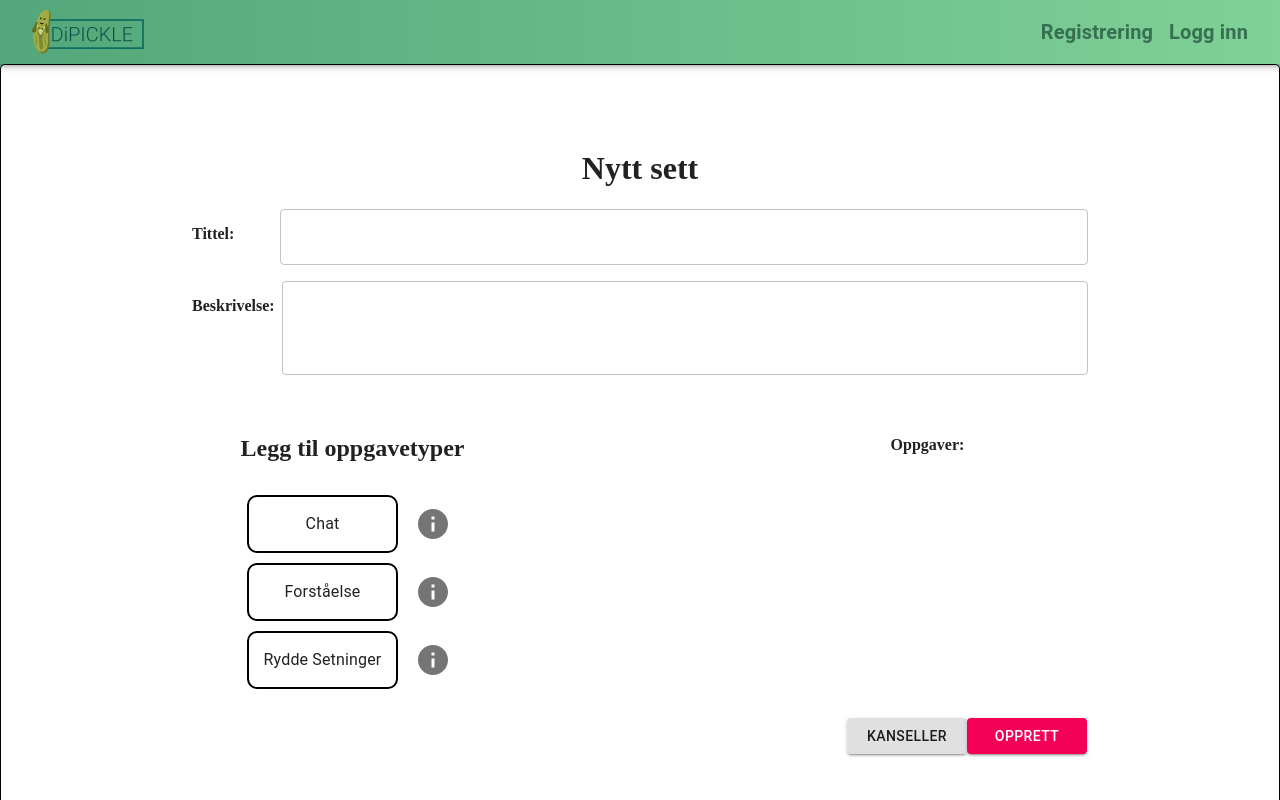
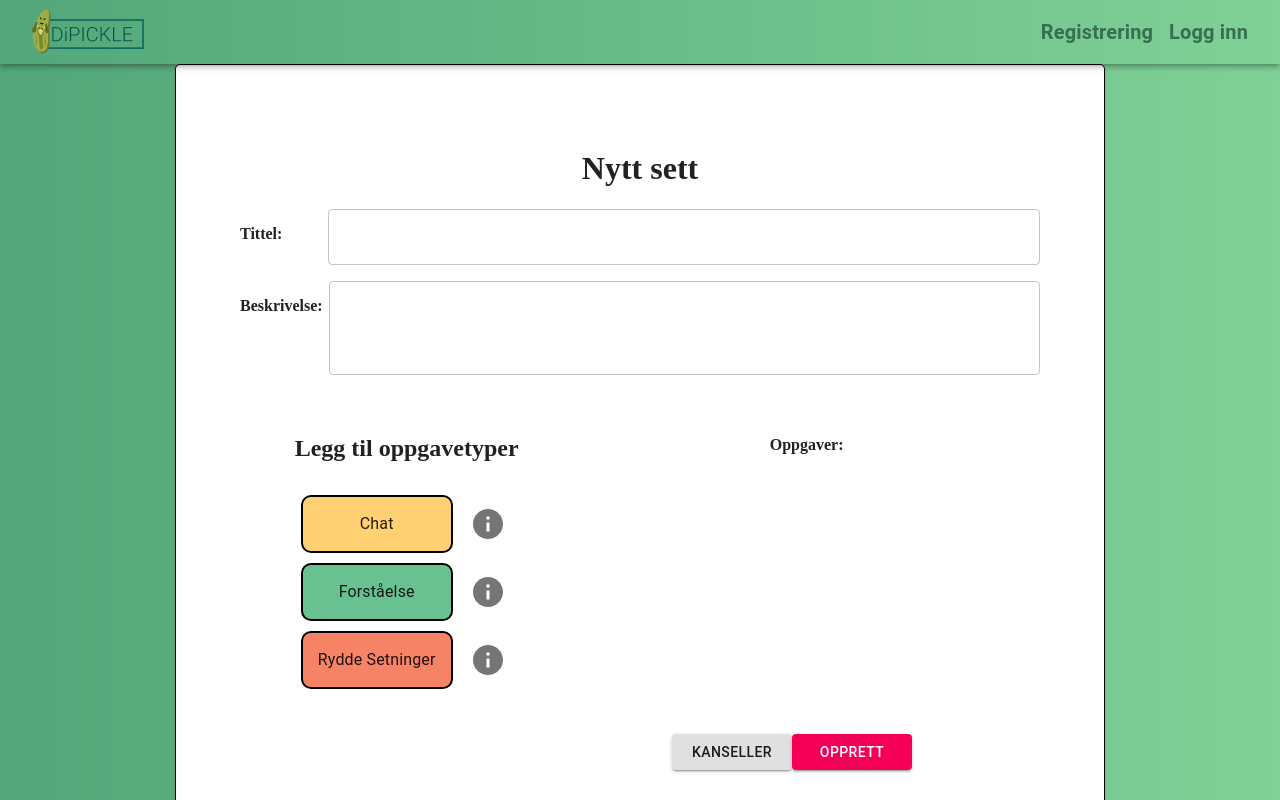
Before and after one commit to phajsi/LIM01, a React (Create React App) app in the folder frontend/: page /createexercise in a window 1280 px wide. Shown: the top 800 px of the page. Built offline with nearby package versions, Linux system fonts and the light colour scheme.

Commit message:
Made custom deletebutton for chip in createexercise

```diff
--- a/frontend/src/containers/CreateExercises/CreateExercises.js
+++ b/frontend/src/containers/CreateExercises/CreateExercises.js
@@ -12,6 +12,7 @@ import {
   IconButton,
 } from '@material-ui/core';
 import InfoIcon from '@material-ui/icons/Info';
+import HighlightOffIcon from '@material-ui/icons/HighlightOff';
 import CreateForstaelse from '../../components/CreateExerciseForms/CreateForstaelse';
 import CreateChat from '../../components/CreateExerciseForms/CreateChat';
 import CreateRyddeSetninger from '../../components/CreateExerciseForms/CreateRyddeSetninger';
@@ -30,7 +31,10 @@ const CreateExercises = () => {
   // object which contains formData from the exercise the user wants to edit
   const [formDataEdit, setFormDataEdit] = useState(null);
   // object which contains all the IDs for the exercises added to the set.
-  const [formDataSet, setFormDataSet] = useState({});
+  const [formDataSet, setFormDataSet] = useState({
+    title: '',
+    description: '',
+  });
   const [playId, setPlayId] = useState(0);
   // keeps track of count to make sure no more than 5 of each are added.
   const [exerciseCounts, setExerciseCounts] = useState({ c: 0, f: 0, r: 0 });
@@ -167,7 +171,7 @@ const CreateExercises = () => {
       setEmptySetError(
         'Du må legge til minst en oppgave for å opprette et sett.'
       );
-      if (!formDataSet.title || !formDataSet.description) {
+      if (formDataSet.title === '' || formDataSet.description === '') {
         setEmptyFormError(
           'Du må legge inn et navn og en beskrivelse av settet ditt'
         );
@@ -186,7 +190,7 @@ const CreateExercises = () => {
   }
 
   function onSubmitPutSet() {
-    if (!formDataSet.title || !formDataSet.description) {
+    if (formDataSet.title === '' || formDataSet.description === '') {
       setEmptyFormError('Settet ditt må ha et navn og en beskrivelse');
     }
     axiosInstance()
@@ -247,48 +251,48 @@ const CreateExercises = () => {
                 onChange={(e) => handleFormChange(e)}
               />
             </Grid>
-            <Grid item sm={6} xs={12} className={classes.menu}>
+            <Grid item md={5} xs={12} className={classes.menu}>
               <h2>Legg til oppgavetyper</h2>
               <MenuList>
                 <Grid className={classes.menugroup}>
                   <MenuItem
-                    className={classes.menuitem}
+                    className={classes.menuitemchat}
                     disabled={exerciseCounts.c > 4}
                     onClick={() => setStep('chat')}
                   >
                     Chat
                   </MenuItem>
                   <IconButton onClick={() => setShowModal('chat')}>
-                    <InfoIcon className={classes.icons} />
+                    <InfoIcon className={classes.infoicon} />
                   </IconButton>
                 </Grid>
                 <Grid className={classes.menugroup}>
                   <MenuItem
-                    className={classes.menuitem}
+                    className={classes.menuitemfors}
                     disabled={exerciseCounts.f > 4}
                     onClick={() => setStep('forstaelse')}
                   >
                     Forståelse
                   </MenuItem>
                   <IconButton onClick={() => setShowModal('forstaelse')}>
-                    <InfoIcon className={classes.icons} />
+                    <InfoIcon className={classes.infoicon} />
                   </IconButton>
                 </Grid>
                 <Grid className={classes.menugroup}>
                   <MenuItem
-                    className={classes.menuitem}
+                    className={classes.menuitemrydd}
                     disabled={exerciseCounts.r > 4}
                     onClick={() => setStep('rydde_setninger')}
                   >
                     Rydde Setninger
                   </MenuItem>
                   <IconButton onClick={() => setShowModal('rydde_setninger')}>
-                    <InfoIcon className={classes.icons} />
+                    <InfoIcon className={classes.infoicon} />
                   </IconButton>
                 </Grid>
               </MenuList>
             </Grid>
-            <Grid item sm={6} xs={12} className={classes.menu}>
+            <Grid item md={7} xs={12} className={classes.menu}>
               <h4>Oppgaver:</h4>
               <Grid container>
                 {Object.entries(formDataSet).map(([type, id]) => {
@@ -296,13 +300,18 @@ const CreateExercises = () => {
                     return (
                       <Grid item xs={6} className={classes.chipgrid}>
                         <Chip
-                          className={classes.chip}
+                          className={classes.chatchip}
                           label="Chat"
-                          onDelete={() =>
+                          onClick={() => editExercise(id, 'chat')}
+                        />
+                        <IconButton
+                          className={classes.deletebutton}
+                          onClick={() =>
                             onDeleteExercise(type, `/deletechat/${id}`)
                           }
-                          onClick={() => editExercise(id, 'chat')}
-                        />
+                        >
+                          <HighlightOffIcon />
+                        </IconButton>
                       </Grid>
                     );
                   }
@@ -310,14 +319,18 @@ const CreateExercises = () => {
                     return (
                       <Grid item xs={6} className={classes.chipgrid}>
                         <Chip
-                          className={classes.chip}
+                          className={classes.forschip}
                           label="Forstaelse"
-                          onDelete={() =>
-                            // eslint-disable-next-line prettier/prettier
-                      onDeleteExercise(type, `/deleteforstaelse/${id}`)
-                          }
                           onClick={() => editExercise(id, 'forstaelse')}
                         />
+                        <IconButton
+                          className={classes.deletebutton}
+                          onClick={() =>
+                            onDeleteExercise(type, `/deleteforstaelse/${id}`)
+                          }
+                        >
+                          <HighlightOffIcon />
+                        </IconButton>
                       </Grid>
                     );
                   }
@@ -325,14 +338,21 @@ const CreateExercises = () => {
                     return (
                       <Grid item xs={6} className={classes.chipgrid}>
                         <Chip
-                          className={classes.chip}
+                          className={classes.ryddchip}
                           label="Rydde Setninger"
-                          onDelete={() =>
-                            // eslint-disable-next-line prettier/prettier
-                      onDeleteExercise(type, `/delete_rydde_setninger/${id}`)
-                          }
                           onClick={() => editExercise(id, 'rydde_setninger')}
                         />
+                        <IconButton
+                          className={classes.deletebutton}
+                          onClick={() =>
+                            onDeleteExercise(
+                              type,
+                              `/delete_rydde_setninger/${id}`
+                            )
+                          }
+                        >
+                          <HighlightOffIcon />
+                        </IconButton>
                       </Grid>
                     );
                   }
--- a/frontend/src/containers/CreateExercises/styles.js
+++ b/frontend/src/containers/CreateExercises/styles.js
@@ -2,8 +2,7 @@ import { makeStyles } from '@material-ui/core/styles';
 
 const useStyles = makeStyles((theme) => ({
   root: {
-    height: '100vh',
-    maxWidth: theme.spacing(150),
+    maxWidth: theme.spacing(100),
     margin: 'auto',
     textAlign: 'center',
     border: '1px solid #000000',
@@ -24,7 +23,7 @@ const useStyles = makeStyles((theme) => ({
     display: 'flex',
     flexDirection: 'row',
   },
-  menuitem: {
+  menuitemchat: {
     maxWidth: theme.spacing(50),
     border: '2px solid #000000',
     borderRadius: 10,
@@ -32,10 +31,34 @@ const useStyles = makeStyles((theme) => ({
     padding: '15px',
     justifyContent: 'center',
     flexGrow: 1,
+    backgroundColor: '#FFD172',
   },
-  icons: {
+  menuitemfors: {
+    maxWidth: theme.spacing(50),
+    border: '2px solid #000000',
+    borderRadius: 10,
+    margin: '5px',
+    padding: '15px',
+    justifyContent: 'center',
+    flexGrow: 1,
+    backgroundColor: '#69C192',
+  },
+  menuitemrydd: {
+    maxWidth: theme.spacing(50),
+    border: '2px solid #000000',
+    borderRadius: 10,
+    margin: '5px',
+    padding: '15px',
+    justifyContent: 'center',
+    flexGrow: 1,
+    backgroundColor: '#F68365',
+  },
+  infoicon: {
     fontSize: '1.5em',
     justifyContent: 'flex-end',
+  },
+  deletebutton: {
+    padding: 0,
   },
   form: {
     margin: 'auto',
@@ -57,7 +80,7 @@ const useStyles = makeStyles((theme) => ({
     alignItems: 'center',
     justifyContent: 'flex-end',
     margin: theme.spacing(16),
-    marginTop: theme.spacing(2),
+    marginTop: theme.spacing(4),
   },
   buttons: {
     width: theme.spacing(15),
@@ -65,9 +88,20 @@ const useStyles = makeStyles((theme) => ({
   chipgrid: {
     minWidth: theme.spacing(25),
   },
-  chip: {
-    minWidth: theme.spacing(25),
+  chatchip: {
+    minWidth: theme.spacing(18),
     margin: theme.spacing(0.5),
+    backgroundColor: '#FFD172',
+  },
+  forschip: {
+    minWidth: theme.spacing(18),
+    margin: theme.spacing(0.5),
+    backgroundColor: '#69C192',
+  },
+  ryddchip: {
+    minWidth: theme.spacing(18),
+    margin: theme.spacing(0.5),
+    backgroundColor: '#F68365',
   },
 }));
 
```
